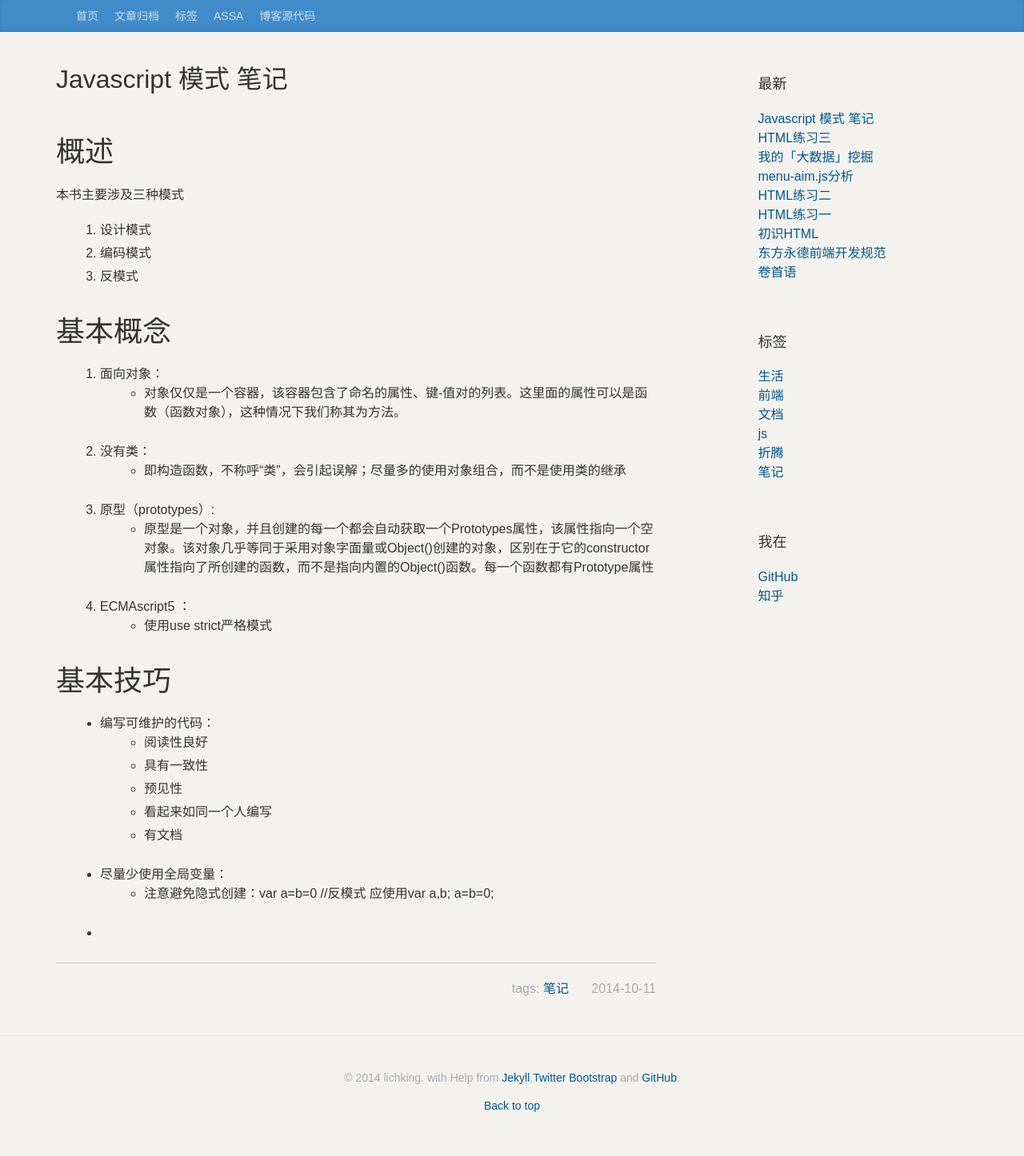
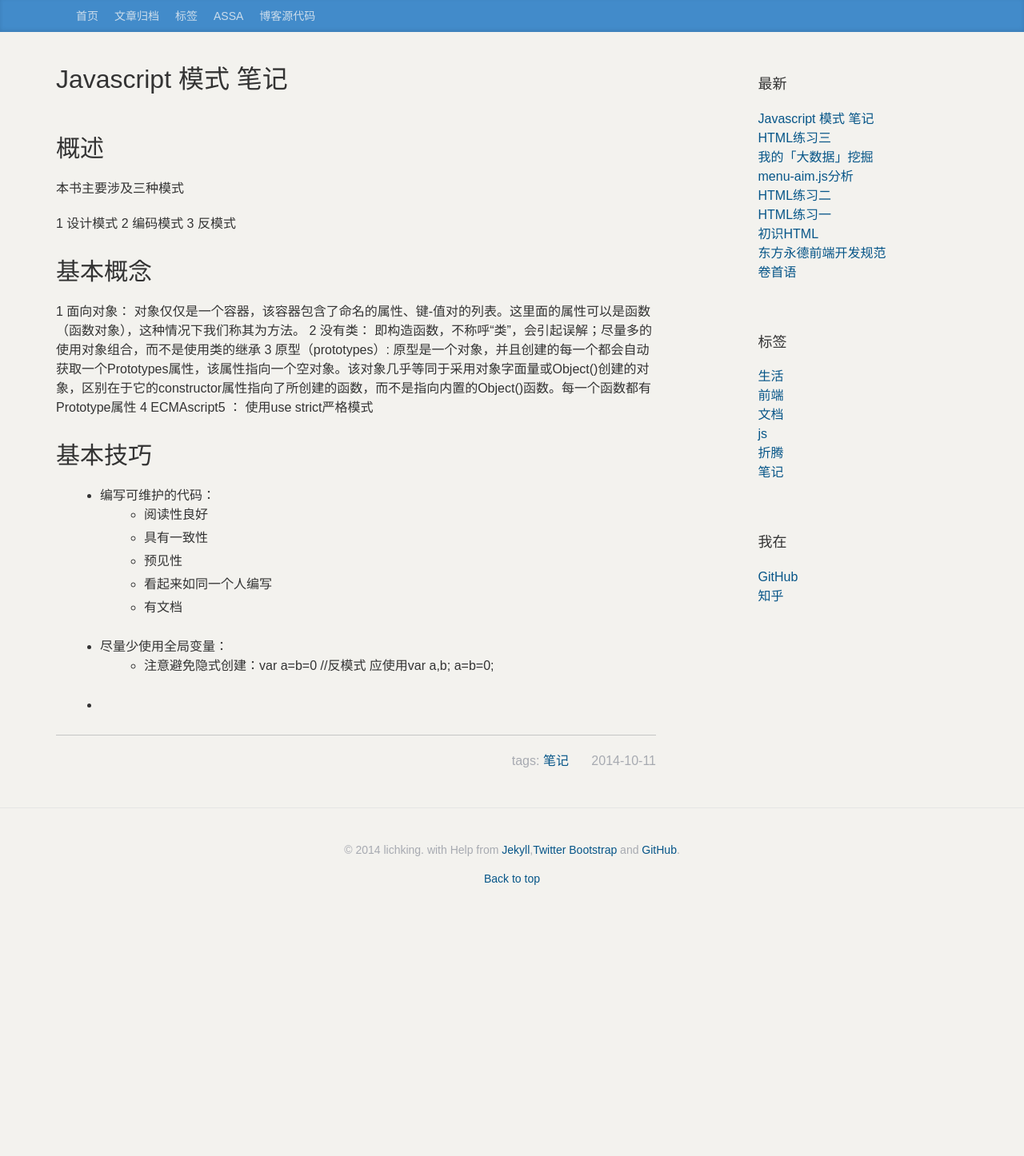
Before and after one commit to lichking1201/lichking1201.github.io, a Jekyll site: the page built from _posts/2014-10-11-js-patterns-.md, in a window 1280 px wide. Shown: the whole page at 80% size. Built offline with Jekyll 4.4.1, drawn with Linux system fonts in a browser that asks for light colours; nearby versions of some CDN libraries; Markdown is read by kramdown in place of the engine named in the settings; comment, search, counter and statistics services are not loaded; after the commit the page ends 1162 px from its top, so only the background shows below that.

Commit message:
js 模式

```diff
--- a/_posts/2014-10-11-js-patterns-.md
+++ b/_posts/2014-10-11-js-patterns-.md
@@ -6,25 +6,25 @@ keywords: js
 tags: 笔记
 ---
 
-#概述
+##概述
 本书主要涉及三种模式
 
-   1. 设计模式
-   2. 编码模式
-   3. 反模式
+   1 设计模式
+   2 编码模式
+   3 反模式
 
-#基本概念
+##基本概念
 
-   1. 面向对象：
-      * 对象仅仅是一个容器，该容器包含了命名的属性、键-值对的列表。这里面的属性可以是函数（函数对象），这种情况下我们称其为方法。
-   2. 没有类：
-      * 即构造函数，不称呼“类”，会引起误解；尽量多的使用对象组合，而不是使用类的继承
-   3. 原型（prototypes）:
-      * 原型是一个对象，并且创建的每一个都会自动获取一个Prototypes属性，该属性指向一个空对象。该对象几乎等同于采用对象字面量或Object()创建的对象，区别在于它的constructor属性指向了所创建的函数，而不是指向内置的Object()函数。每一个函数都有Prototype属性
-   4. ECMAscript5 ：
-      * 使用use strict严格模式
+   1 面向对象：
+   对象仅仅是一个容器，该容器包含了命名的属性、键-值对的列表。这里面的属性可以是函数（函数对象），这种情况下我们称其为方法。
+   2 没有类：
+   即构造函数，不称呼“类”，会引起误解；尽量多的使用对象组合，而不是使用类的继承
+   3 原型（prototypes）:
+   原型是一个对象，并且创建的每一个都会自动获取一个Prototypes属性，该属性指向一个空对象。该对象几乎等同于采用对象字面量或Object()创建的对象，区别在于它的constructor属性指向了所创建的函数，而不是指向内置的Object()函数。每一个函数都有Prototype属性
+   4 ECMAscript5 ：
+   使用use strict严格模式
 
-#基本技巧
+##基本技巧
 
    * 编写可维护的代码：
       * 阅读性良好
```
